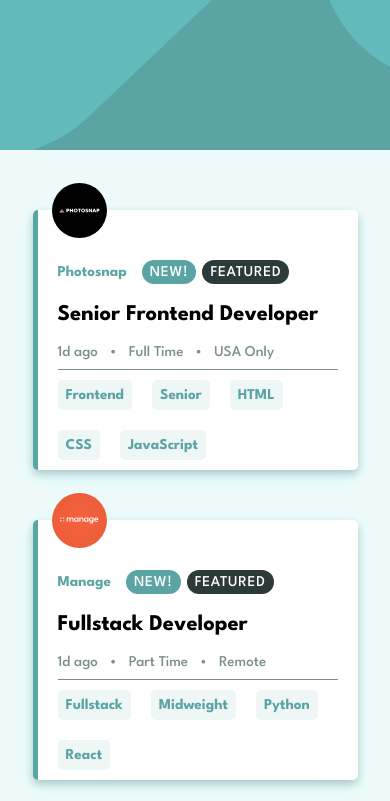
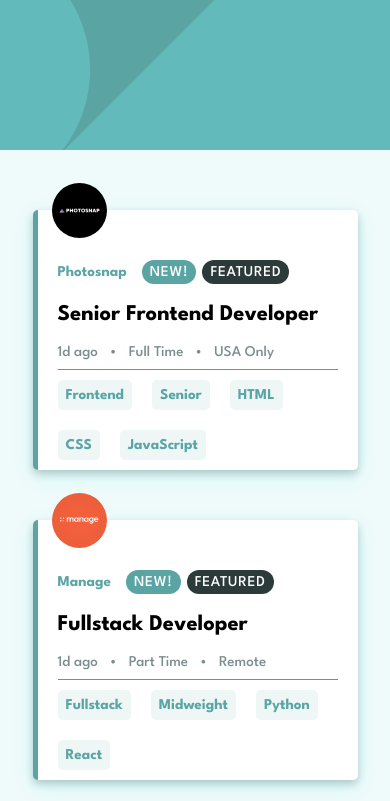
Before and after one commit to zafarinabil/job-filter, a React (Vite) app: page / in a window 390 px wide. Shown: the top 801 px of the page. Built offline with nearby package versions, Linux system fonts and the light colour scheme.

Commit message:
Added correct path for favicon and media query for mobile header-bg

```diff
--- a/index.html
+++ b/index.html
@@ -3,7 +3,7 @@
 	<head>
 		<meta charset="UTF-8" />
 		<meta name="viewport" content="width=device-width, initial-scale=1.0" />
-		<link rel="icon" type="image/png" sizes="32x32" href="/favicon-32x32.png" />
+		<link rel="icon" type="image/png" sizes="32x32" href="/images/favicon-32x32.png" />
 		<link rel="preconnect" href="https://fonts.googleapis.com" />
 		<link rel="preconnect" href="https://fonts.gstatic.com" crossorigin />
 		<link
--- a/src/App.css
+++ b/src/App.css
@@ -20,6 +20,9 @@
 }
 
 @media screen and (max-width: 768px) {
+	.topheader {
+		background-image: url('/images/bg-header-mobile.svg');
+	}
 	.container {
 		gap: 50px;
 	}
```
